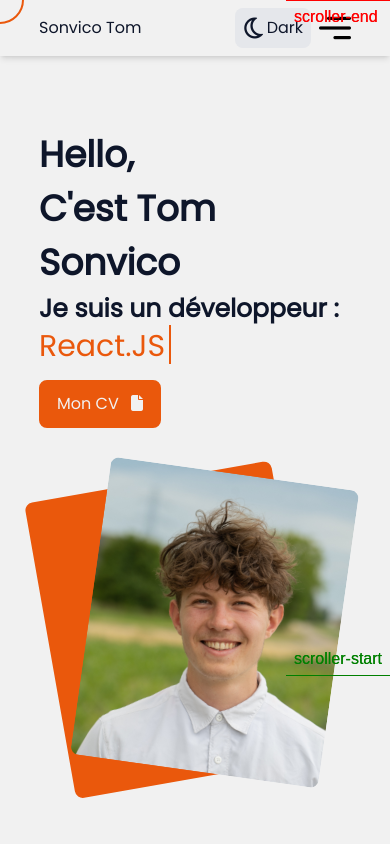
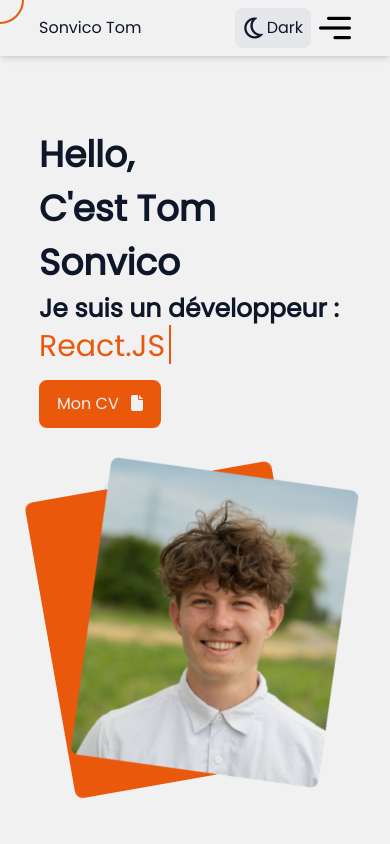
Before and after one commit to SonviCode/portfolio, a React (Create React App) app: page / in a window 390 px wide. Shown: the top 844 px of the page. Built offline with nearby package versions, Linux system fonts and the light colour scheme.

Commit message:
scroll trigger

```diff
--- a/package.json
+++ b/package.json
@@ -4,6 +4,7 @@
   "private": true,
   "dependencies": {
     "@emailjs/browser": "^3.7.0",
+    "@react-spring/parallax": "^9.5.5",
     "@testing-library/jest-dom": "^5.16.5",
     "@testing-library/react": "^13.4.0",
     "@testing-library/user-event": "^13.5.0",
--- a/src/Components/Home.js
+++ b/src/Components/Home.js
@@ -56,19 +56,95 @@ export default function Home() {
     return () => ctx.revert();
   }, []);
 
-
   return (
     <>
       <div
         id="cursor"
         className={`pointer-events-none w-12 h-12 rounded-full border-${colorDeco} absolute border-2 translate-x-[-50%] translate-y-[-50%] duration-300 ease-out z-30`}
       ></div>
-      <section id="accueil" className="max-w-7xl mx-auto" ref={homeRef}>
-        <div className="flex flex-col pt-32 md:pt-0 px-[10%] justify-around items-center md:h-screen min-h-[700px] gap-12 md:flex-row">
+      <section
+        id="accueil"
+        className="max-w-7xl mx-auto relative"
+        ref={homeRef}
+      >
+        <svg
+          xmlns="http://www.w3.org/2000/svg"
+          className="svg-bg absolute top-1/2 left-0"
+          viewBox="0 0 1600 900"
+        >
+          <rect
+            fill="currentColor"
+            width="1600"
+            height="900"
+            className={`text-${colorBackground}  -z-10`}
+          />
+          <defs>
+            <linearGradient
+              id="a"
+              x1="0"
+              x2="0"
+              y1="1"
+              y2="0"
+              gradientTransform="rotate(36,0.5,0.5)"
+            >
+              <stop offset="0" stop-color="#0FF" />
+              <stop offset="1" stop-color="#CF6" />
+            </linearGradient>
+            <linearGradient
+              id="b"
+              x1="0"
+              x2="0"
+              y1="0"
+              y2="1"
+              gradientTransform="rotate(243,0.5,0.5)"
+            >
+              <stop offset="0" stop-color="#F00" />
+              <stop offset="1" stop-color="#FC0" />
+            </linearGradient>
+          </defs>
+          <g fill="#FFF" fill-opacity="0" stroke-miterlimit="10">
+            <g stroke="url(#a)" stroke-width="5.609999999999999">
+              <path
+                transform="translate(-132.65 15.2) rotate(5.449999999999999 1409 581) scale(0.978735)"
+                d="M1409 581 1450.35 511 1490 581z"
+              />
+              <circle
+                stroke-width="1.87"
+                transform="translate(-132.5 92) rotate(14.1 800 450) scale(1.019571)"
+                cx="500"
+                cy="100"
+                r="40"
+              />
+              <path
+                transform="translate(39.6 -154.5) rotate(127.5 401 736) scale(1.019571)"
+                d="M400.86 735.5h-83.73c0-23.12 18.74-41.87 41.87-41.87S400.86 712.38 400.86 735.5z"
+              />
+            </g>
+            <g stroke="url(#b)" stroke-width="1.7">
+              <path
+                transform="translate(552 -9.8) rotate(2.45 150 345) scale(0.960245)"
+                d="M149.8 345.2 118.4 389.8 149.8 434.4 181.2 389.8z"
+              />
+              <rect
+                stroke-width="3.74"
+                transform="translate(-219.5 -243.5) rotate(136.8 1089 759)"
+                x="1039"
+                y="709"
+                width="100"
+                height="100"
+              />
+              <path
+                transform="translate(-400.8 119.2) rotate(22.8 1400 132) scale(0.865)"
+                d="M1426.8 132.4 1405.7 168.8 1363.7 168.8 1342.7 132.4 1363.7 96 1405.7 96z"
+              />
+            </g>
+          </g>
+        </svg>
+        <div className="flex flex-col pt-32 md:pt-0 px-[10%] justify-around items-center md:h-screen min-h-[700px] gap-12 md:flex-row relative">
           <div className="flex-1 flex flex-col">
             <h1
               className={`text-xlTitle font-semibold text-${colorText}
-            -translate-x-[200px] opacity-0`}
+            -translate-x-[200px] opacity-0 sticky top-0`}
               id="animate"
             >
               Hello, <br />
@@ -94,7 +170,7 @@ export default function Home() {
             >
               <img
                 ref={imgRef}
-                className={`relative left-5 w-[250px] h-[300px] object-cover rounded-lg object-center bg-fixed opacity-0 `}
+                className={`relative left-5 w-[250px] h-[300px] object-cover rounded-lg object-center bg-fixed opacity-0`}
                 src={pp}
                 alt="tête de profil"
               />
--- a/src/Components/Project.js
+++ b/src/Components/Project.js
@@ -8,6 +8,8 @@ gsap.registerPlugin(ScrollTrigger);
 export default function Project({ projet }) {
   const { colorBackground, colorText, colorDeco } = useContext(ThemeContext);
 
+  const imgProject = projet.languages;
+
   // ANIM GSAP
   const articleRef = useRef();
 
@@ -17,11 +19,11 @@ export default function Project({ projet }) {
         duration: 1,
         opacity: 1,
         y: 0,
-        // autoAlpha: 1,
+        autoAlpha: 1,
         stagger: 0.2,
         scrollTrigger: {
           trigger: "#animate",
-          markers: true,
+          // markers: true,
           start: "top 80%",
           toggleActions: "play none none reverse ",
         },
@@ -30,23 +32,6 @@ export default function Project({ projet }) {
 
     return () => ctx.revert();
   }, []);
-
-  // const gsapAnim = () => {
-  //   gsap.to(articleRef, {
-  //     duration: 1,
-  //     y: 0,
-  //     autoAlpha: 1,
-  //     stagger: 0.2,
-  //     scrollTrigger: {
-  //       trigger: articleRef,
-  //       // markers: true,
-  //       start: "top 50%",
-  //       toggleActions: "play none none reverse ",
-  //     },
-  //   });
-  // };
-
-  const imgProject = projet.languages;
 
   return (
     <article
@@ -83,7 +68,7 @@ export default function Project({ projet }) {
         <p className="italic text-gray-400 opacity-0 translate-y-[100px]" id="animate">
           {projet.date}
         </p>
-        <div className="flex gap-5 opacity-0 translate-y-[100px]" id="project-btn">
+        <div className="flex gap-5" id="project-btn">
           <a
             href={projet.github}
             target="blank"
--- a/src/Components/Technos.js
+++ b/src/Components/Technos.js
@@ -12,6 +12,10 @@ import git from '../assets/git.png';
 import react from '../assets/react.png';
 import redux from '../assets/redux.webp';
 import tailwind from '../assets/tailwind.webp';
+import { gsap } from "gsap";
+import { useRef } from "react";
+import { ScrollTrigger } from 'gsap/ScrollTrigger';
+gsap.registerPlugin(ScrollTrigger);
 
 export default function Technos() {
 
--- a/src/style/settings.css
+++ b/src/style/settings.css
@@ -141,6 +141,11 @@
   justify-content: end;
 }
 
+#accueil {
+  fill: rgb(14 22 42);
+}
+
+
 /* #project-content:nth-child(1) .mokup {
   transform: translateX(400px);
 } */
```
Also changed, not shown: public/assets/img/bg-svg.svg (added), 2 other files (tests, documents, lock files or other folders).
